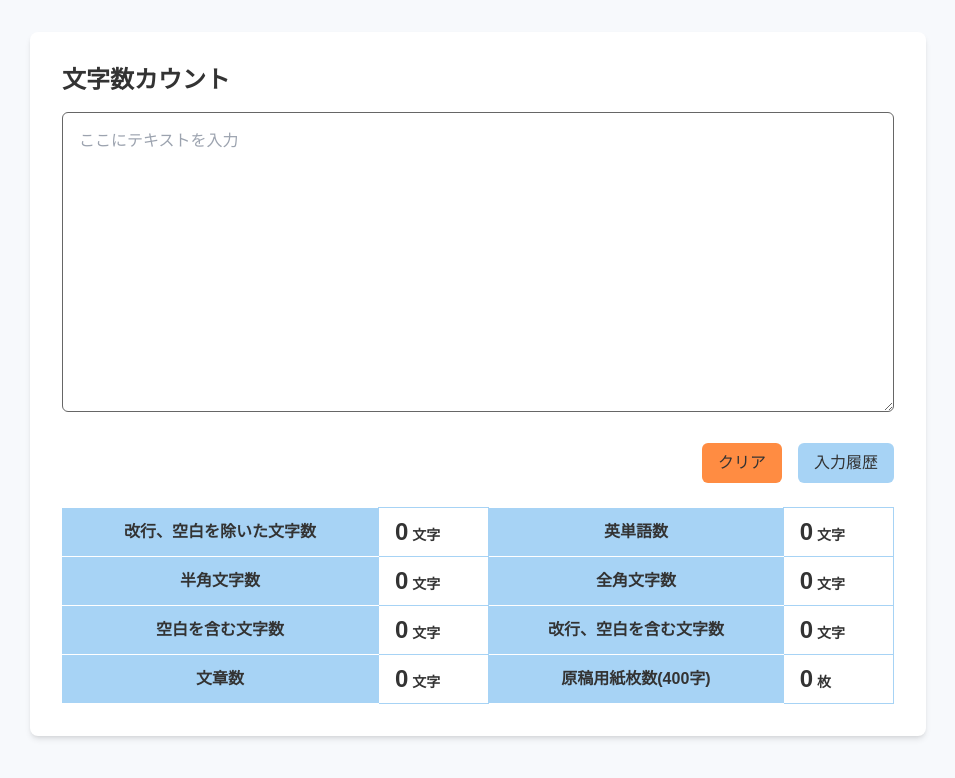
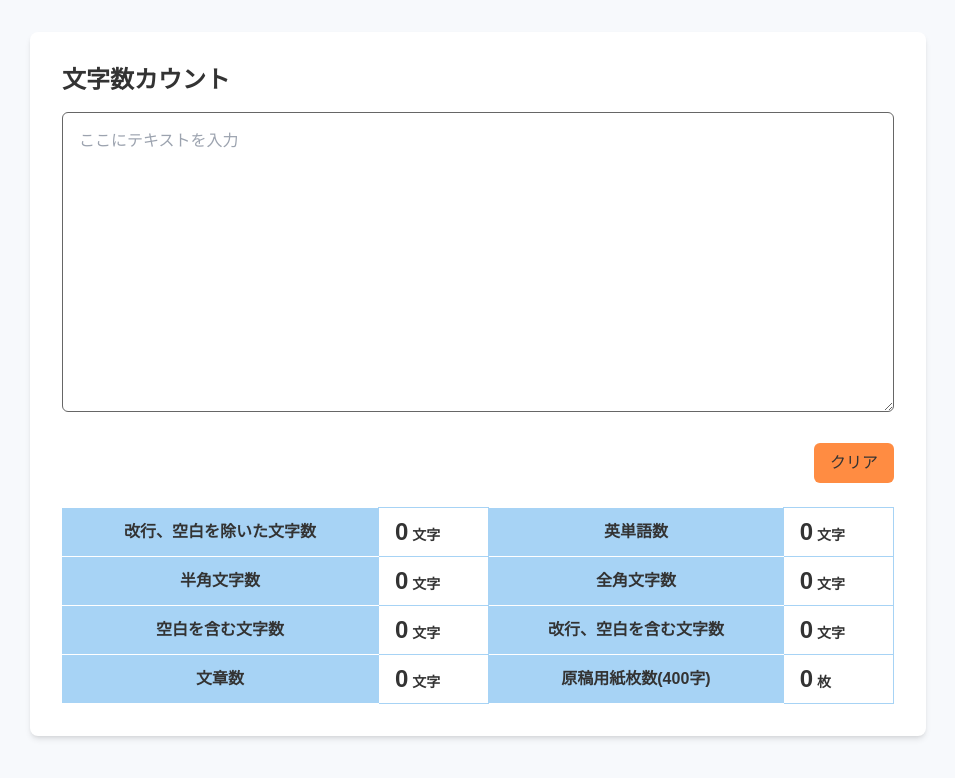
Before and after one commit to kankankanp/word-counter, a Next.js app: page / in a window 1280 px wide. Shown: the top 778 px of the page, without its empty margins (162-1117 px from the left). Built offline with nearby package versions, Linux system fonts and the light colour scheme.

Commit message:
UIの微調整

```diff
--- a/app/_components/CounterCard.tsx
+++ b/app/_components/CounterCard.tsx
@@ -4,7 +4,6 @@ import { useState } from "react";
 import { Input } from "./Input";
 import { Table } from "./Table";
 import { ClearButton } from "./ClearButton";
-import { HistoryButton } from "./HistoryButton";
 
 export const CounterCard = () => {
   const [text, setText] = useState("");
@@ -14,7 +13,6 @@ export const CounterCard = () => {
       <Input text={text} setText={setText} />
       <div className="flex justify-end gap-4 mb-6">
         <ClearButton setText={setText} />
-        <HistoryButton />
       </div>
       <Table text={text} />
     </>
```
